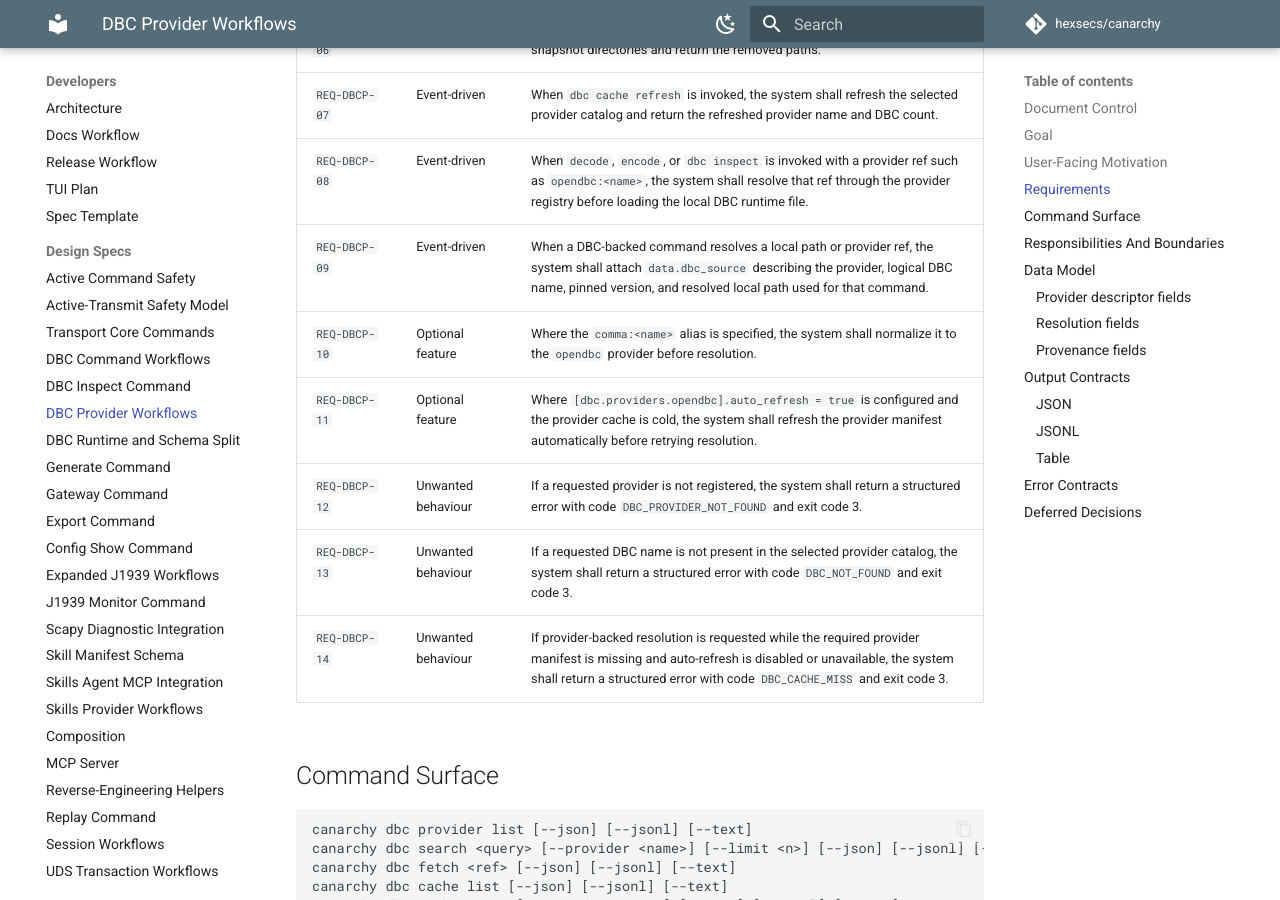
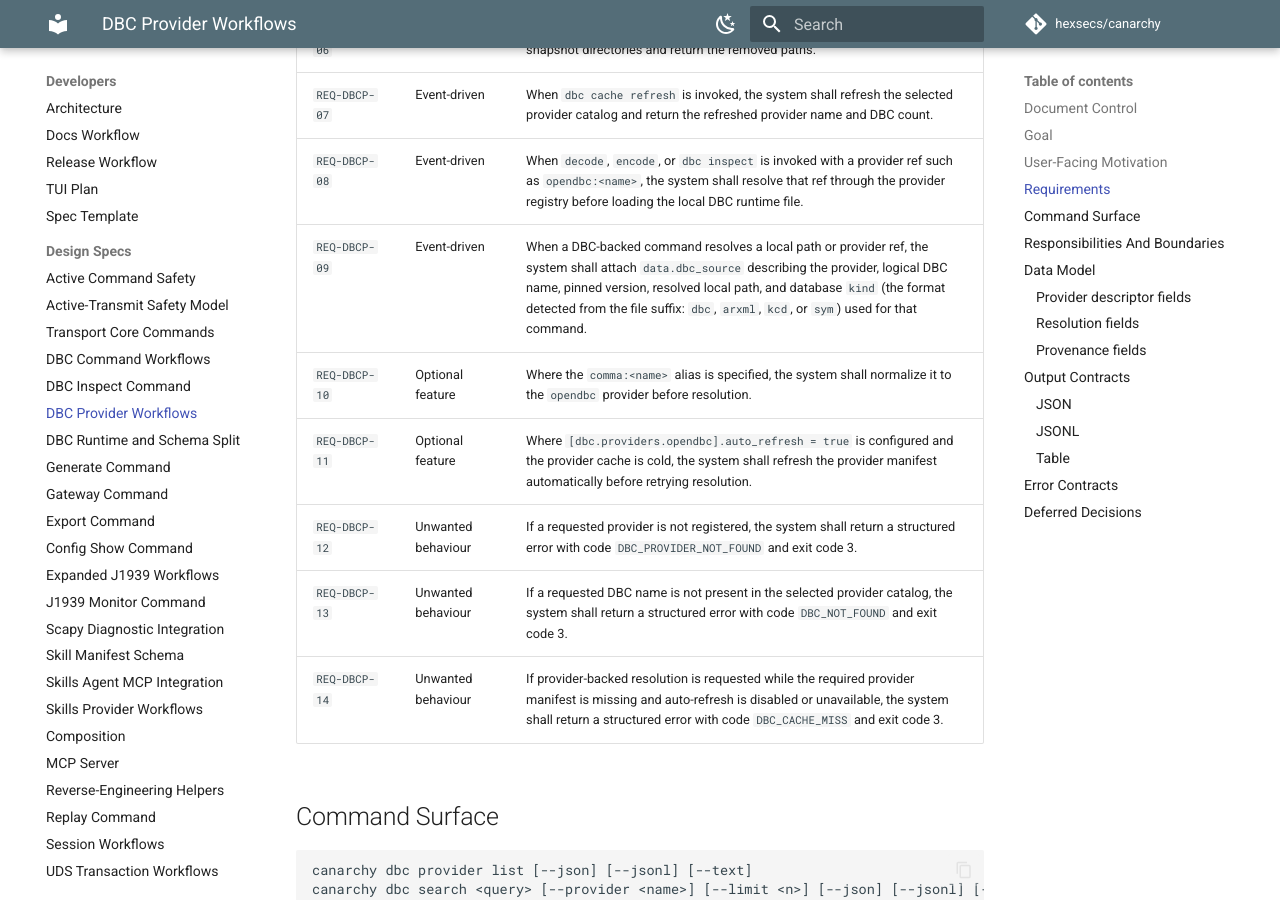
Before and after one commit to hexsecs/canarchy, an MkDocs documentation site: the page built from docs/design/dbc-provider-workflows.md, in a window 1280 px wide and 900 px high, scrolled down 1481 px. Built offline with MkDocs 1.6.1 and Material for MkDocs 9.7.7, drawn with Linux system fonts in a browser that asks for light colours; comment, search, counter and statistics services are not loaded; some of the changed text lies outside the part shown.

Commit message:
docs: record dbc_source.kind in provider workflow specs
The ARXML/KCD/SYM support added data.dbc_source.kind to every database
command, but the living specs still defined dbc_source as only
provider/name/version/path. Update the design spec (REQ-DBCP-09 and the
provenance-fields list) and the test spec (TEST-DBCP-07 plus a new
TEST-DBCP-16 for non-DBC format provenance) so they reflect the output
schema, per the AGENTS.md PR gates.

Addresses the automated review on #390.

https://claude.ai/code/session_01PJcB7P57fzzMM1XbJibKsQ

```diff
--- a/docs/design/dbc-provider-workflows.md
+++ b/docs/design/dbc-provider-workflows.md
@@ -29,7 +29,7 @@ Operators often have a capture before they have the matching DBC on disk. CANarc
 | `REQ-DBCP-06` | Event-driven | When `dbc cache prune` is invoked, the system shall remove stale provider snapshot directories and return the removed paths. |
 | `REQ-DBCP-07` | Event-driven | When `dbc cache refresh` is invoked, the system shall refresh the selected provider catalog and return the refreshed provider name and DBC count. |
 | `REQ-DBCP-08` | Event-driven | When `decode`, `encode`, or `dbc inspect` is invoked with a provider ref such as `opendbc:<name>`, the system shall resolve that ref through the provider registry before loading the local DBC runtime file. |
-| `REQ-DBCP-09` | Event-driven | When a DBC-backed command resolves a local path or provider ref, the system shall attach `data.dbc_source` describing the provider, logical DBC name, pinned version, and resolved local path used for that command. |
+| `REQ-DBCP-09` | Event-driven | When a DBC-backed command resolves a local path or provider ref, the system shall attach `data.dbc_source` describing the provider, logical DBC name, pinned version, resolved local path, and database `kind` (the format detected from the file suffix: `dbc`, `arxml`, `kcd`, or `sym`) used for that command. |
 | `REQ-DBCP-10` | Optional feature | Where the `comma:<name>` alias is specified, the system shall normalize it to the `opendbc` provider before resolution. |
 | `REQ-DBCP-11` | Optional feature | Where `[dbc.providers.opendbc].auto_refresh = true` is configured and the provider cache is cold, the system shall refresh the provider manifest automatically before retrying resolution. |
 | `REQ-DBCP-12` | Unwanted behaviour | If a requested provider is not registered, the system shall return a structured error with code `DBC_PROVIDER_NOT_FOUND` and exit code 3. |
@@ -98,8 +98,9 @@ Fetch and DBC-backed command resolution include:
 * `name`
 * `version`
 * `path`
+* `kind`
 
-For local file refs, `provider` is `local` and `version` is `null`. For provider-backed refs, `version` is the pinned provider version or commit-derived identifier.
+For local file refs, `provider` is `local` and `version` is `null`. For provider-backed refs, `version` is the pinned provider version or commit-derived identifier. `kind` is the database format detected from the resolved file suffix — one of `dbc`, `arxml`, `kcd`, or `sym` (unknown suffixes fall back to `dbc`) — so downstream consumers can branch on the schema format independently of the provider.
 
 ## Output Contracts
 
```
Also changed, not shown: 1 other file.
